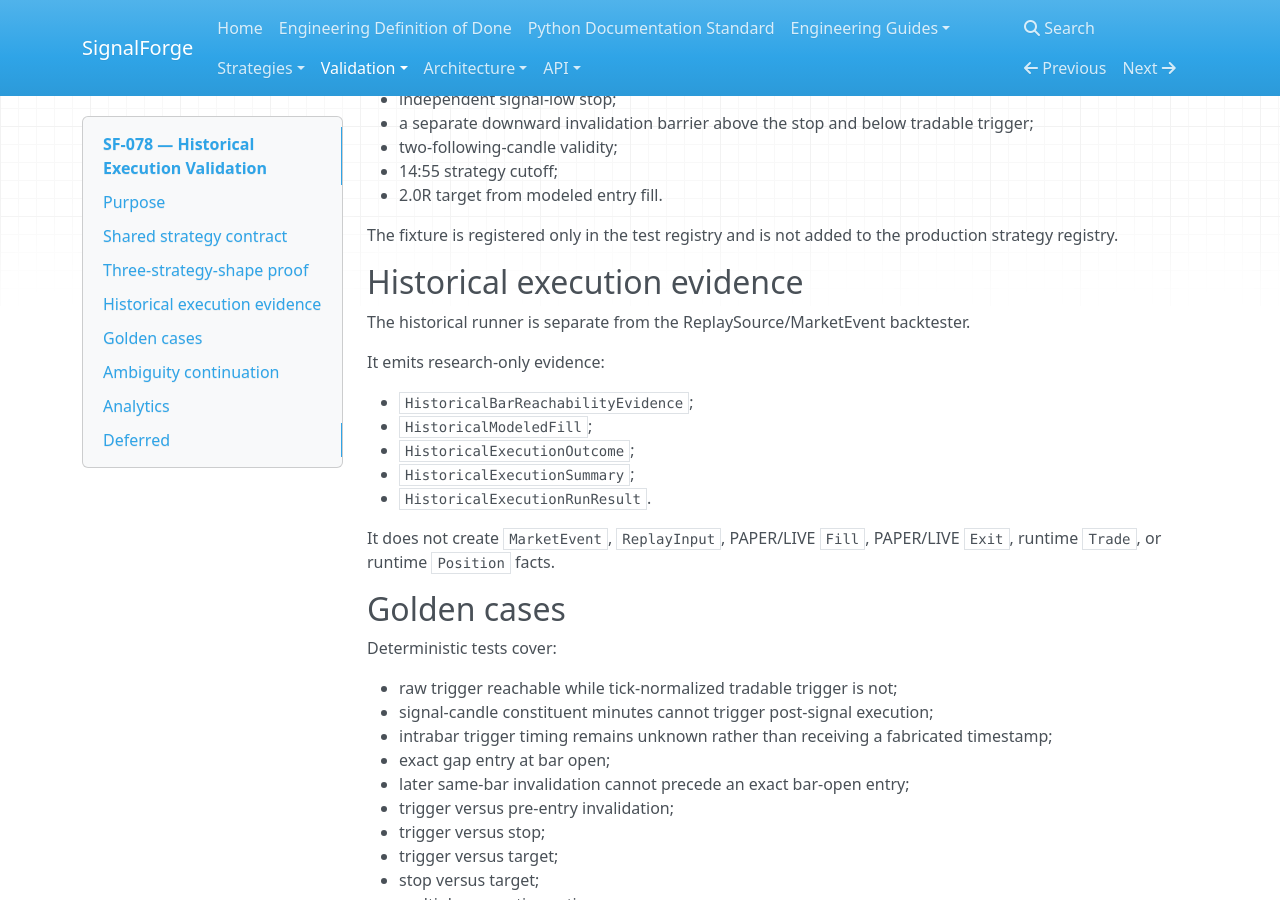
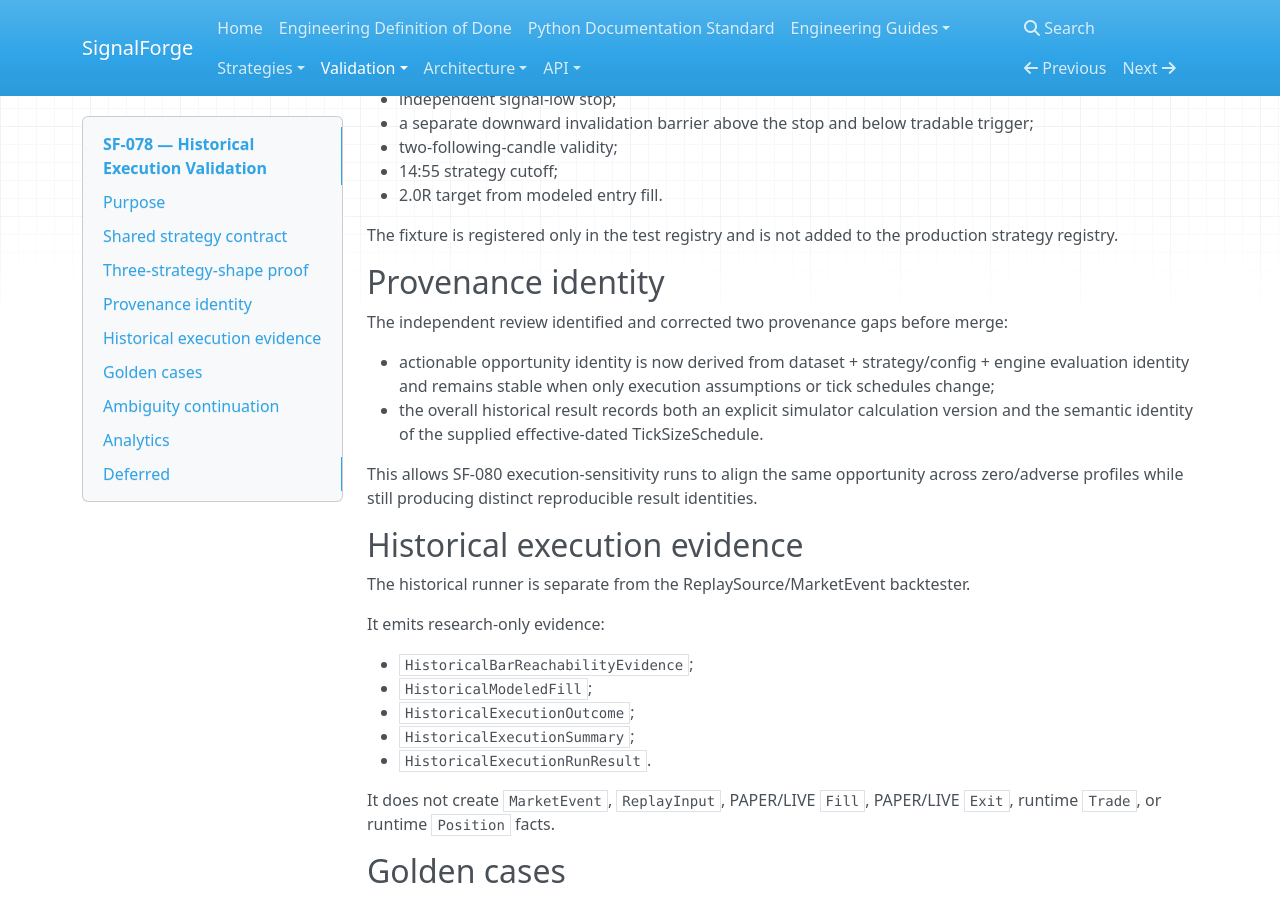
Before and after one commit to harishkamathuk/signalforge, an MkDocs documentation site: the page built from docs/validation/sf-078-historical-execution-proof.md, in a window 1280 px wide and 900 px high, scrolled down 1223 px. Built offline with MkDocs 1.6.1, drawn with Linux system fonts in a browser that asks for light colours; nearby versions of some CDN libraries.

Commit message:
docs: record SF-078 provenance review fixes

```diff
--- a/docs/validation/sf-078-historical-execution-proof.md
+++ b/docs/validation/sf-078-historical-execution-proof.md
@@ -60,6 +60,18 @@ Existing semantic-matrix and reference-policy tests preserve:
 
 The fixture is registered only in the test registry and is not added to the production strategy
 registry.
+
+## Provenance identity
+
+The independent review identified and corrected two provenance gaps before merge:
+
+- actionable opportunity identity is now derived from dataset + strategy/config + engine evaluation
+  identity and remains stable when only execution assumptions or tick schedules change;
+- the overall historical result records both an explicit simulator calculation version and the
+  semantic identity of the supplied effective-dated TickSizeSchedule.
+
+This allows SF-080 execution-sensitivity runs to align the same opportunity across zero/adverse
+profiles while still producing distinct reproducible result identities.
 
 ## Historical execution evidence
 
```
